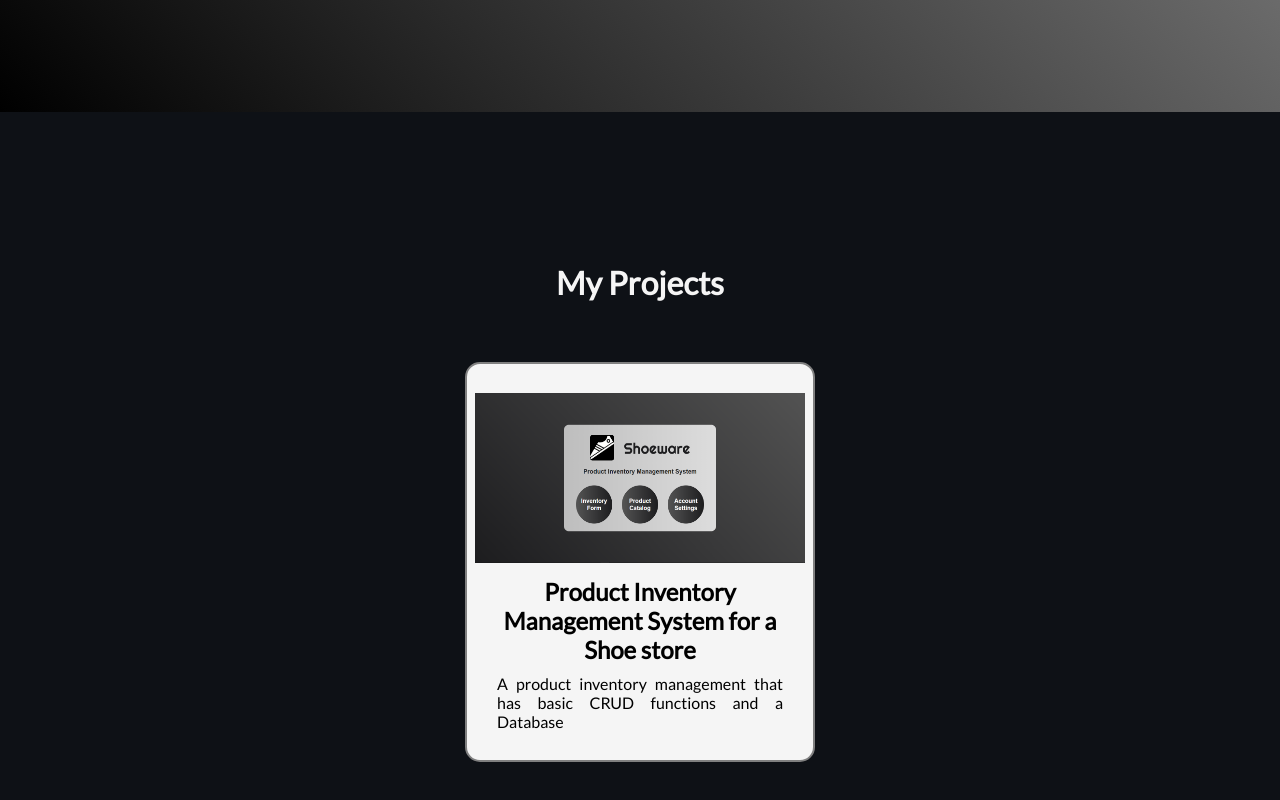
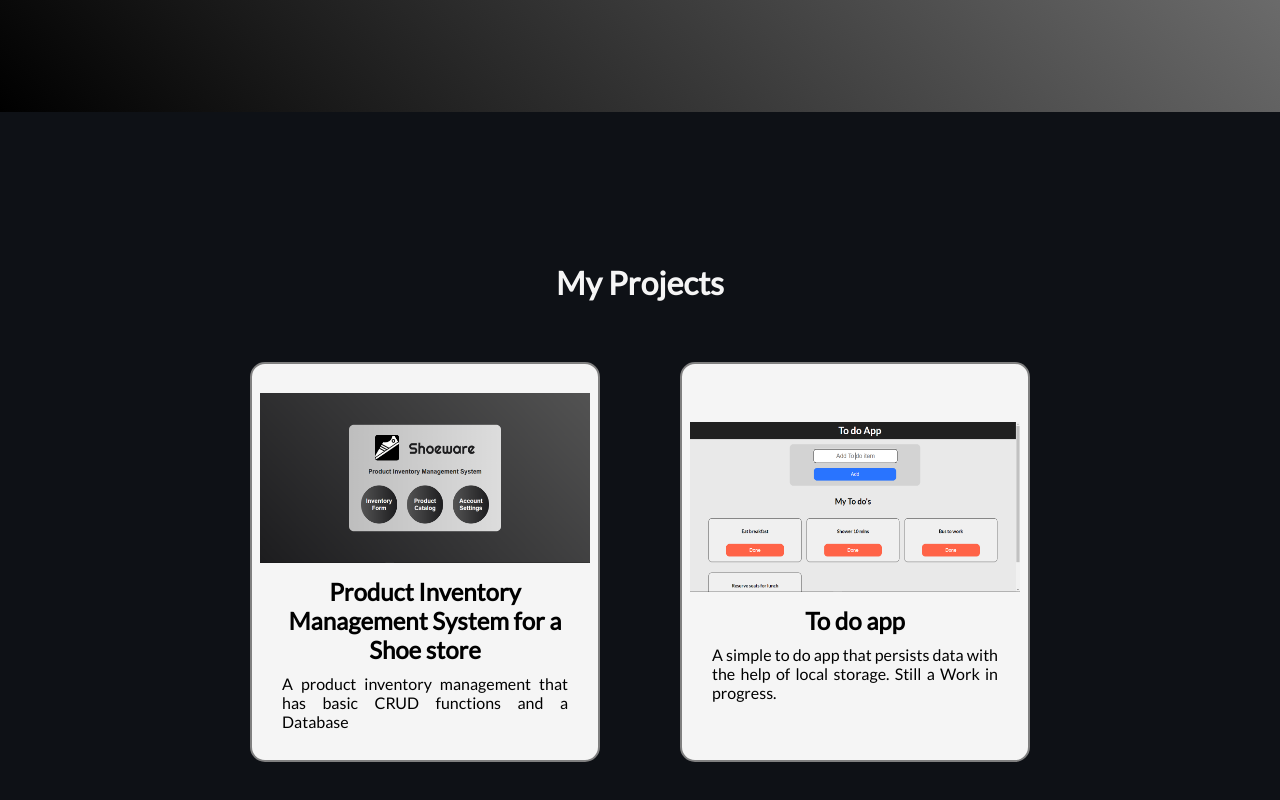
Before and after one commit to rafimps18/Portfolio, a React (Vite) app: page / in a window 1280 px wide. Shown: the part 668-1468 px from the top of the page. Built offline with nearby package versions, Linux system fonts and the light colour scheme.

Commit message:
Added another project to projects section

```diff
--- a/src/components/projects/Projects.tsx
+++ b/src/components/projects/Projects.tsx
@@ -1,4 +1,5 @@
-import projectSnapshot from "/src/assets/SW-PIMS.png";
+import projectPIMS from "/src/assets/SW-PIMS.png";
+import projectTodo from "/src/assets/todo.png";
 import ProjectCard from '../project-card/ProjectCard';
 import './Projects.css';
 
@@ -11,9 +12,15 @@ const Projects = () => {
             <div className="projects-catalog" id="projects-catalog">
 
                 <ProjectCard
-                    imgsrc={projectSnapshot}
+                    imgsrc={projectPIMS}
                     projectName="Product Inventory Management System for a Shoe store"
                     projectDetails="A product inventory management that has basic CRUD functions and a Database"
+                />
+
+                <ProjectCard
+                    imgsrc={projectTodo}
+                    projectName="To do app"
+                    projectDetails="A simple to do app that persists data with the help of local storage. Still a Work in progress."
                 />
             </div>
         </div>
```
Also changed, not shown: src/assets/todo.png (added).
